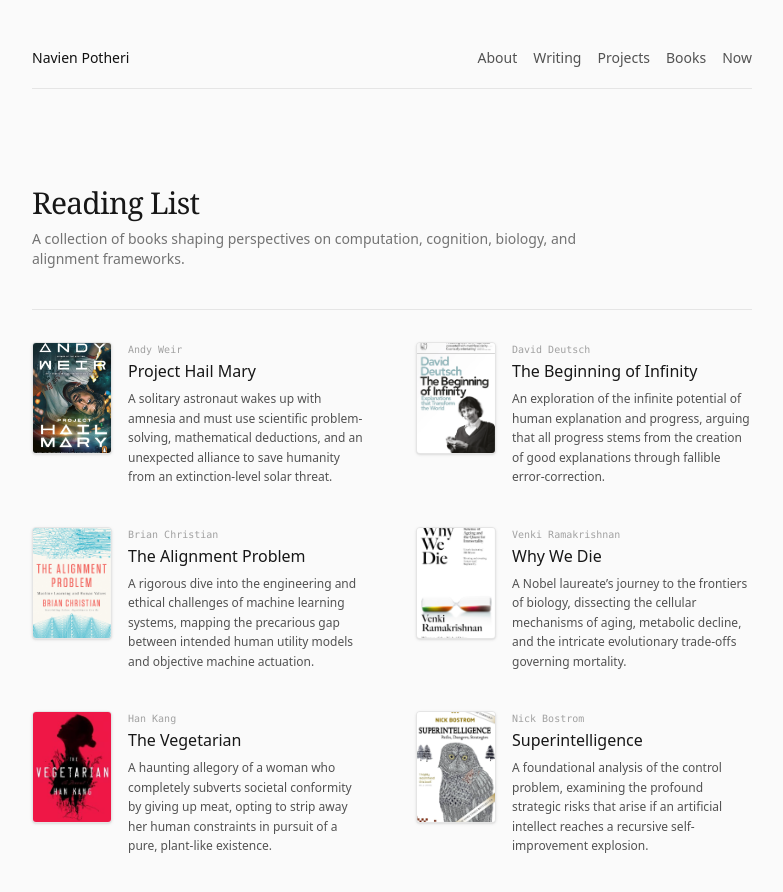
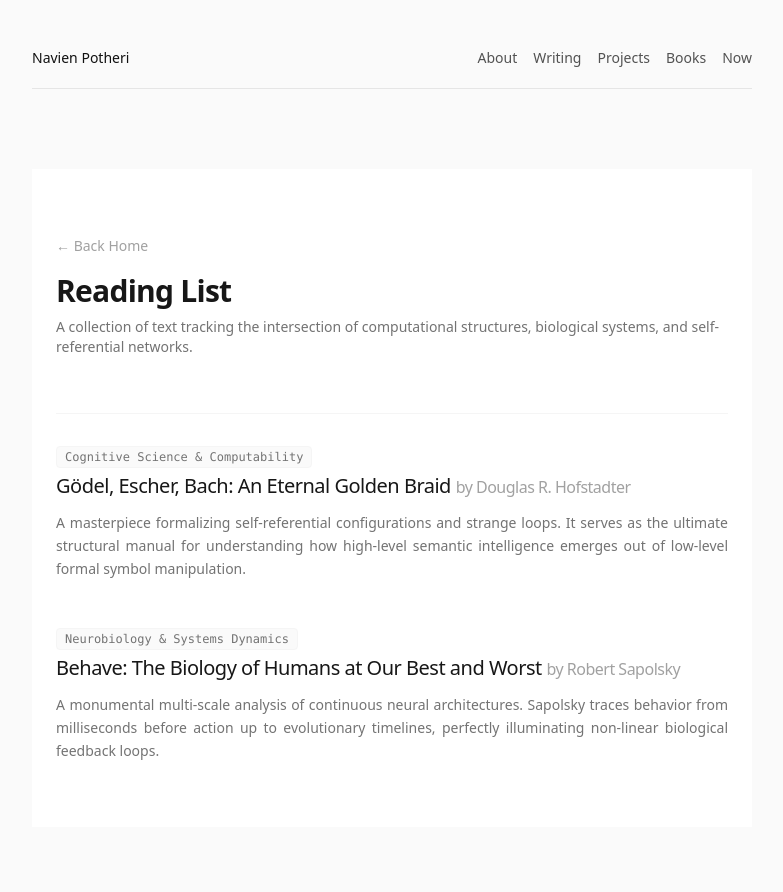
Before and after one commit to navienpotheri/personal-website, a Next.js app: page /books in a window 1280 px wide. Shown: the top 892 px of the page, without its empty margins (248-1031 px from the left). Built offline with nearby package versions, Linux system fonts and the light colour scheme.

Commit message:
feat: update reading list with GEB and Behave

```diff
--- a/app/books/page.tsx
+++ b/app/books/page.tsx
@@ -1,83 +1,65 @@
-import Image from 'next/image'
+import React from 'react';
+import Link from 'next/link';
+
+interface Book {
+  title: string;
+  author: string;
+  category: string;
+  review: string;
+}
+
+const books: Book[] = [
+  {
+    title: "Gödel, Escher, Bach: An Eternal Golden Braid",
+    author: "Douglas R. Hofstadter",
+    category: "Cognitive Science & Computability",
+    review: "A masterpiece formalizing self-referential configurations and strange loops. It serves as the ultimate structural manual for understanding how high-level semantic intelligence emerges out of low-level formal symbol manipulation."
+  },
+  {
+    title: "Behave: The Biology of Humans at Our Best and Worst",
+    author: "Robert Sapolsky",
+    category: "Neurobiology & Systems Dynamics",
+    review: "A monumental multi-scale analysis of continuous neural architectures. Sapolsky traces behavior from milliseconds before action up to evolutionary timelines, perfectly illuminating non-linear biological feedback loops."
+  }
+];
 
 export default function BooksPage() {
-  const books = [
-    {
-      title: 'Project Hail Mary',
-      author: 'Andy Weir',
-      coverSrc: '/hail-mary.png',
-      description: 'A solitary astronaut wakes up with amnesia and must use scientific problem-solving, mathematical deductions, and an unexpected alliance to save humanity from an extinction-level solar threat.',
-    },
-    {
-      title: 'The Beginning of Infinity',
-      author: 'David Deutsch',
-      coverSrc: '/beginning-of-infinity.png',
-      description: 'An exploration of the infinite potential of human explanation and progress, arguing that all progress stems from the creation of good explanations through fallible error-correction.',
-    },
-    {
-      title: 'The Alignment Problem',
-      author: 'Brian Christian',
-      coverSrc: '/alignment-problem.png',
-      description: 'A rigorous dive into the engineering and ethical challenges of machine learning systems, mapping the precarious gap between intended human utility models and objective machine actuation.',
-    },
-    {
-      title: 'Why We Die',
-      author: 'Venki Ramakrishnan',
-      coverSrc: '/why-we-die.png',
-      description: 'A Nobel laureate’s journey to the frontiers of biology, dissecting the cellular mechanisms of aging, metabolic decline, and the intricate evolutionary trade-offs governing mortality.',
-    },
-    {
-      title: 'The Vegetarian',
-      author: 'Han Kang',
-      coverSrc: '/vegetarian.png',
-      description: 'A haunting allegory of a woman who completely subverts societal conformity by giving up meat, opting to strip away her human constraints in pursuit of a pure, plant-like existence.',
-    },
-    {
-      title: 'Superintelligence',
-      author: 'Nick Bostrom',
-      coverSrc: '/superintelligence.png',
-      description: 'A foundational analysis of the control problem, examining the profound strategic risks that arise if an artificial intellect reaches a recursive self-improvement explosion.',
-    },
-  ]
+  return (
+    <main className="max-w-3xl mx-auto px-6 py-16 font-sans antialiased text-neutral-900 bg-white selection:bg-neutral-100">
+      {/* Header */}
+      <header className="mb-14">
+        <Link href="/" className="text-sm font-medium text-neutral-400 hover:text-neutral-900 transition-colors duration-200">
+          ← Back Home
+        </Link>
+        <h1 className="text-3xl font-semibold tracking-tight text-neutral-900 mt-4">Reading List</h1>
+        <p className="text-neutral-500 mt-2 text-sm">
+          A collection of text tracking the intersection of computational structures, biological systems, and self-referential networks.
+        </p>
+      </header>
 
-  return (
-    <div className="space-y-10 py-4 text-neutral-900 selection:bg-neutral-200">
+      {/* Divider */}
+      <hr className="border-neutral-100 my-8" />
 
-      {/* Header Context */}
-      <div className="space-y-2">
-        <h1 className="font-serif text-3xl font-medium tracking-tight">Reading List</h1>
-        <p className="text-sm text-neutral-500 max-w-xl">
-          A collection of books shaping perspectives on computation, cognition, biology, and alignment frameworks.
-        </p>
-      </div>
-
-      {/* 2x2 Structured Matrix Grid Layout with Cover Art */}
-      <div className="border-t border-neutral-200 pt-8 grid grid-cols-1 md:grid-cols-2 gap-x-12 gap-y-10">
-        {books.map((book) => (
-          <div key={book.title} className="flex gap-4 items-start">
-
-            {/* Book Cover Container */}
-            <div className="flex-shrink-0 w-20 h-28 relative bg-neutral-100 rounded border border-neutral-200 overflow-hidden shadow-sm">
-              <Image
-                src={book.coverSrc}
-                alt="Book Cover"
-                fill
-                className="object-cover"
-                sizes="80px"
-                unoptimized
-              />
+      {/* Books List */}
+      <div className="space-y-12">
+        {books.map((book, index) => (
+          <div key={index} className="flex flex-col items-start">
+            <div className="flex items-center gap-3 text-xs mb-1 font-mono">
+              <span className="px-2 py-0.5 rounded bg-neutral-50 text-neutral-500 border border-neutral-100">
+                {book.category}
+              </span>
             </div>
 
-            {/* Book Details */}
-            <div className="space-y-1">
-              <span className="text-[10px] font-mono text-neutral-400 block">{book.author}</span>
-              <h3 className="font-medium text-base text-neutral-900 leading-tight">{book.title}</h3>
-              <p className="text-xs text-neutral-600 leading-relaxed pt-1">{book.description}</p>
-            </div>
+            <h2 className="text-xl font-medium tracking-tight text-neutral-900">
+              {book.title} <span className="text-neutral-400 font-normal text-base">by {book.author}</span>
+            </h2>
 
+            <p className="text-sm text-neutral-500 mt-3 leading-relaxed text-justify">
+              {book.review}
+            </p>
           </div>
         ))}
       </div>
-    </div>
-  )
+    </main>
+  );
 }
```
